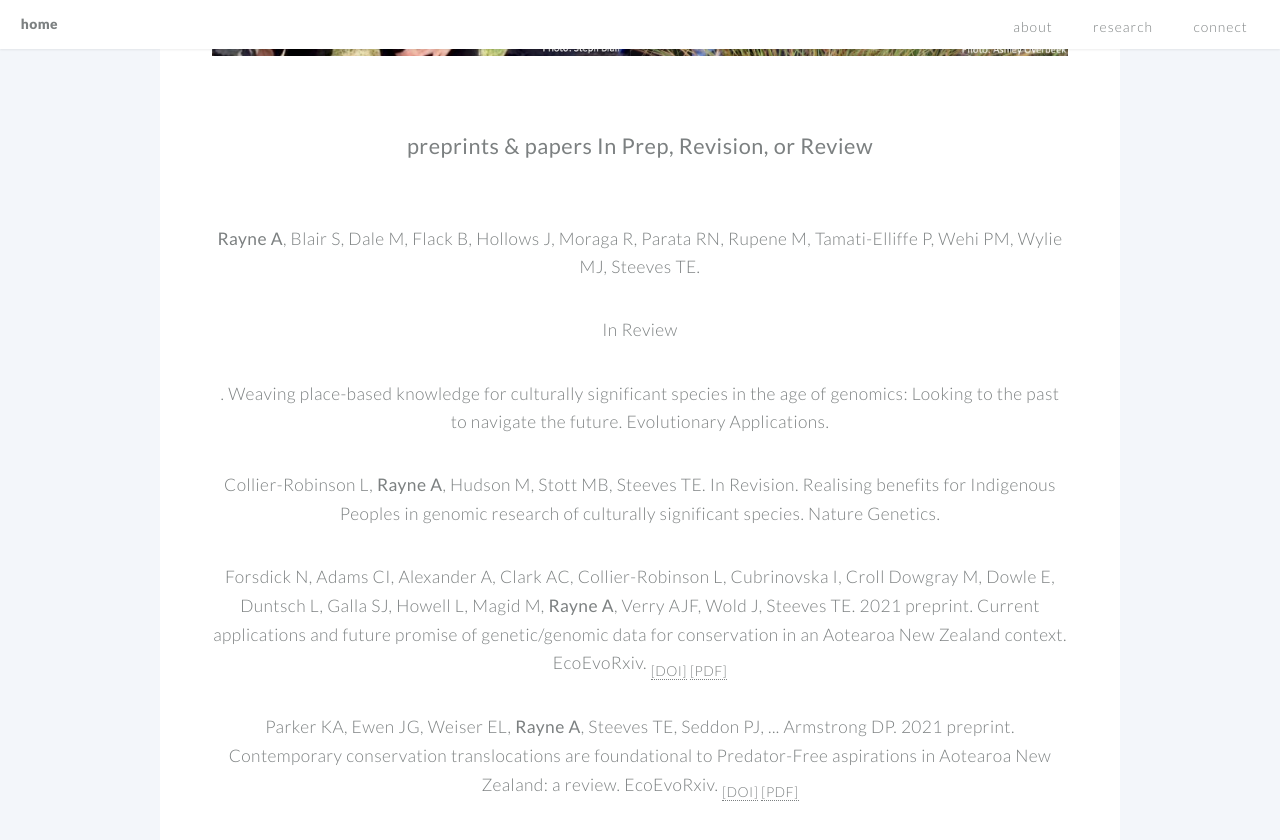
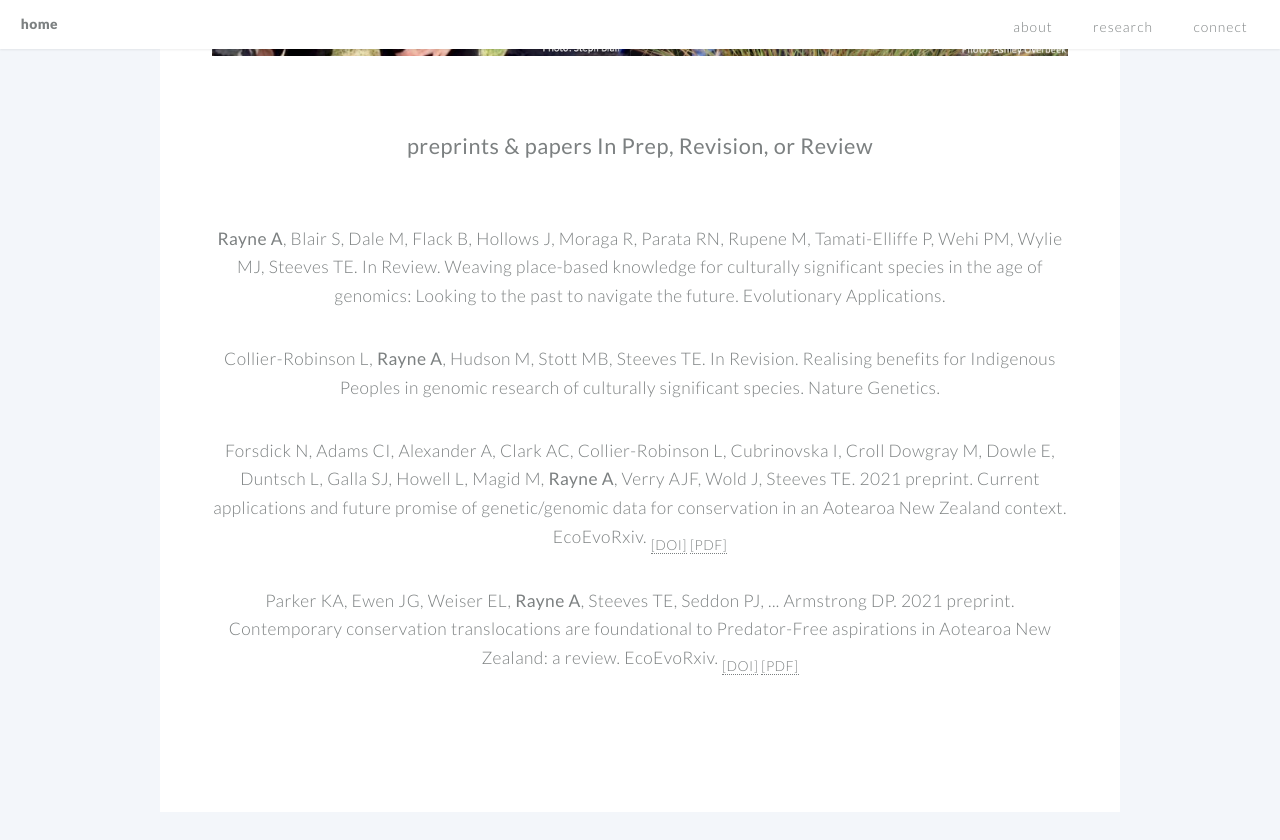
Before and after one commit to aislingrayne/aislingrayne.github.io, a Jekyll site: the page built from index.md, in a window 1280 px wide and 900 px high, scrolled down 2797 px. Shown: the top 840 px of the window. Built offline with Jekyll 4.4.1, drawn with Linux system fonts in a browser that asks for light colours.

Commit message:
Update preprint.html

```diff
--- a/_includes/preprint.html
+++ b/_includes/preprint.html
@@ -1,6 +1,6 @@
 <html>
 	<body>
-<p align="left"><strong>Rayne A</strong>, Blair S, Dale M, Flack B, Hollows J, Moraga R, Parata RN, Rupene M, Tamati-Elliffe P, Wehi PM, Wylie MJ, Steeves TE. <p class="italic">In Review</p>. Weaving place-based knowledge for culturally significant species in the age of genomics: Looking to the past to navigate the future. <em>Evolutionary Applications.</em></p>
+<p align="left"><strong>Rayne A</strong>, Blair S, Dale M, Flack B, Hollows J, Moraga R, Parata RN, Rupene M, Tamati-Elliffe P, Wehi PM, Wylie MJ, Steeves TE. <em>In Review</em>. Weaving place-based knowledge for culturally significant species in the age of genomics: Looking to the past to navigate the future. <em>Evolutionary Applications.</em></p>
 <p align="left">Collier-Robinson L, <strong>Rayne A</strong>, Hudson M, Stott MB, Steeves TE. <em>In Revision</em>. Realising benefits for Indigenous Peoples in genomic research of culturally significant species. <em>Nature Genetics</em>.</p>
 <p align="left">Forsdick N, Adams CI, Alexander A, Clark AC, Collier-Robinson L, Cubrinovska I, Croll Dowgray M, Dowle E, Duntsch L, Galla SJ, Howell L, Magid M, <strong>Rayne A</strong>, Verry AJF, Wold J, Steeves TE. 2021 <em>preprint</em>. Current applications and future promise of genetic/genomic data for conservation in an Aotearoa New Zealand context. <em>EcoEvoRxiv</em>. <sub><a href="https://doi.org/10.32942/osf.io/7bnjw">[DOI]</a> <a href="../files/Forsdick_et_al_2021.pdf">[PDF]</a></sub</p>
 <p align="left">Parker KA, Ewen JG, Weiser EL, <strong>Rayne A</strong>, Steeves TE, Seddon PJ, ... Armstrong DP. 2021 <em>preprint</em>. Contemporary conservation translocations are foundational to Predator-Free aspirations in Aotearoa New Zealand: a review. <em>EcoEvoRxiv</em>. <sub><a href="https://doi.org/10.32942/osf.io/bdaxh">[DOI]</a> <a href="../files/Parker_et_al_2021.pdf">[PDF]</a></sub></p>
```
